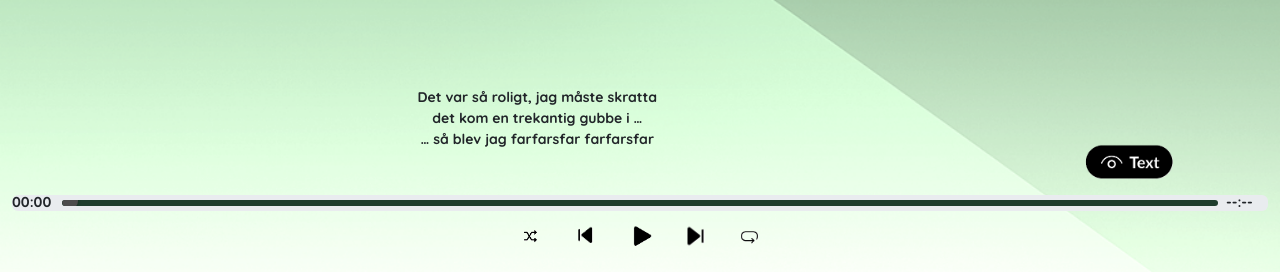
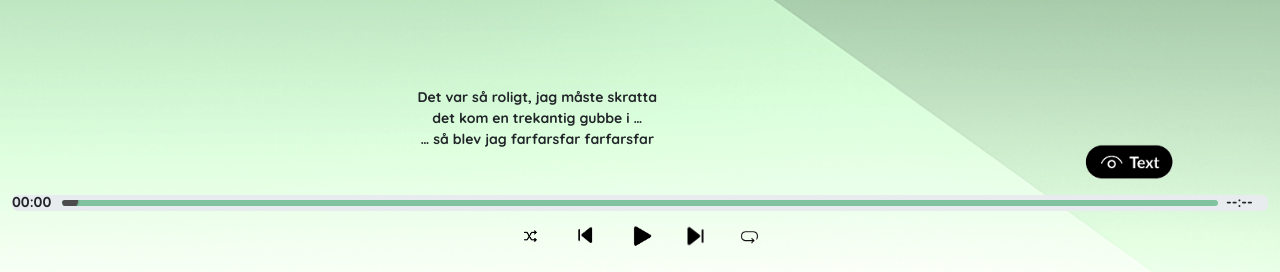
Before and after one commit to babblex/Sjung-, a Flask app: page / in a window 1280 px wide. Shown: the part 528-800 px from the top of the page. Run offline with Flask 3, Linux system fonts and the light colour scheme.

Commit message:
Ändrade färg på progessionbar
Ändrade färgen så kan kan se var i låten man faktiskt är, var ej tydligt med den mörkgröna färgen

```diff
--- a/static/css/style.css
+++ b/static/css/style.css
@@ -207,7 +207,7 @@ body {
   appearance: none;
   width: 100%;
   height: 6px;
-  background: #1e3d2d;   /* mörkgrön – byt vid behov */
+  background: #82C39F;   /* mörkgrön – byt vid behov */
   border-radius: 3px;
   cursor: pointer;
 
```
